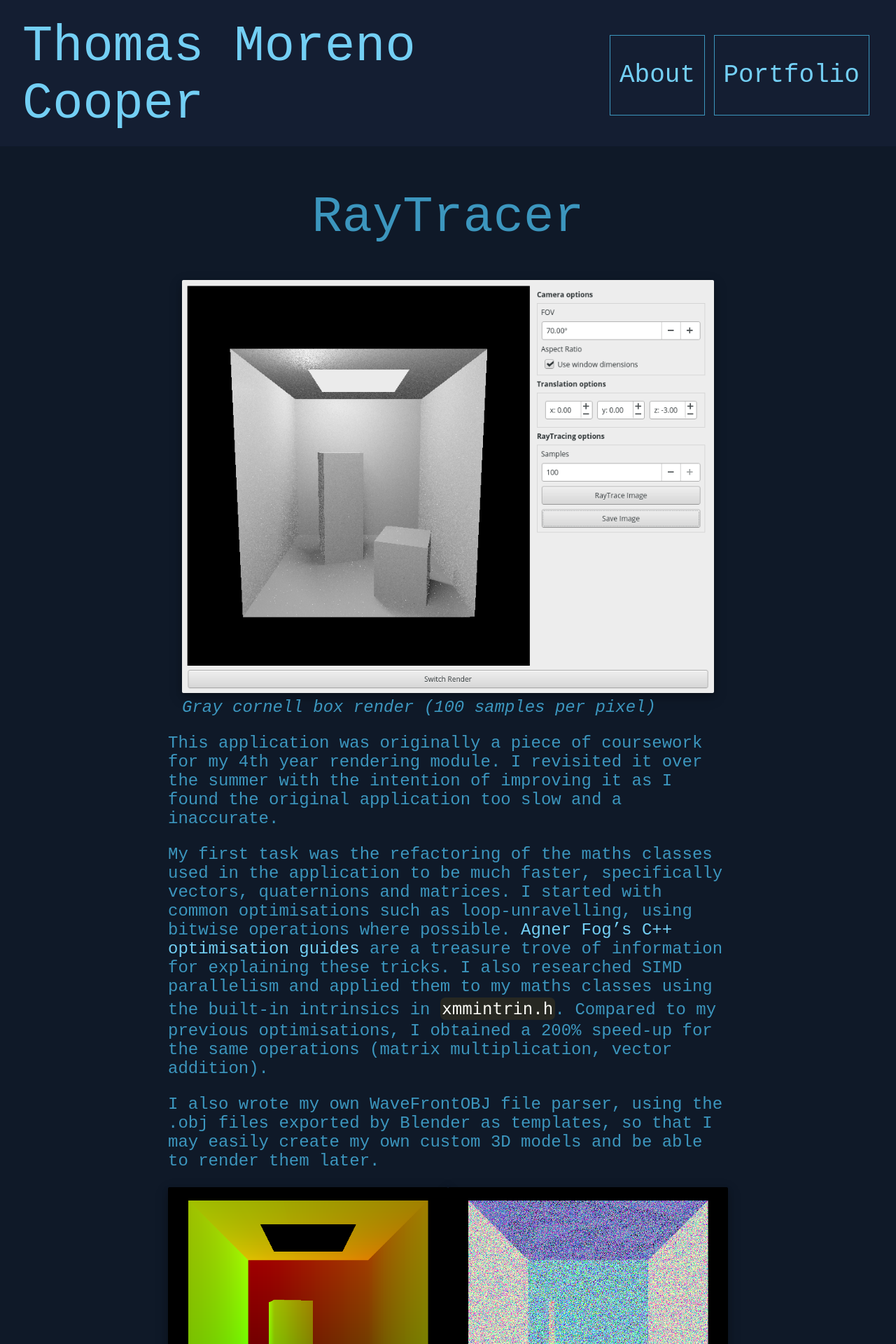
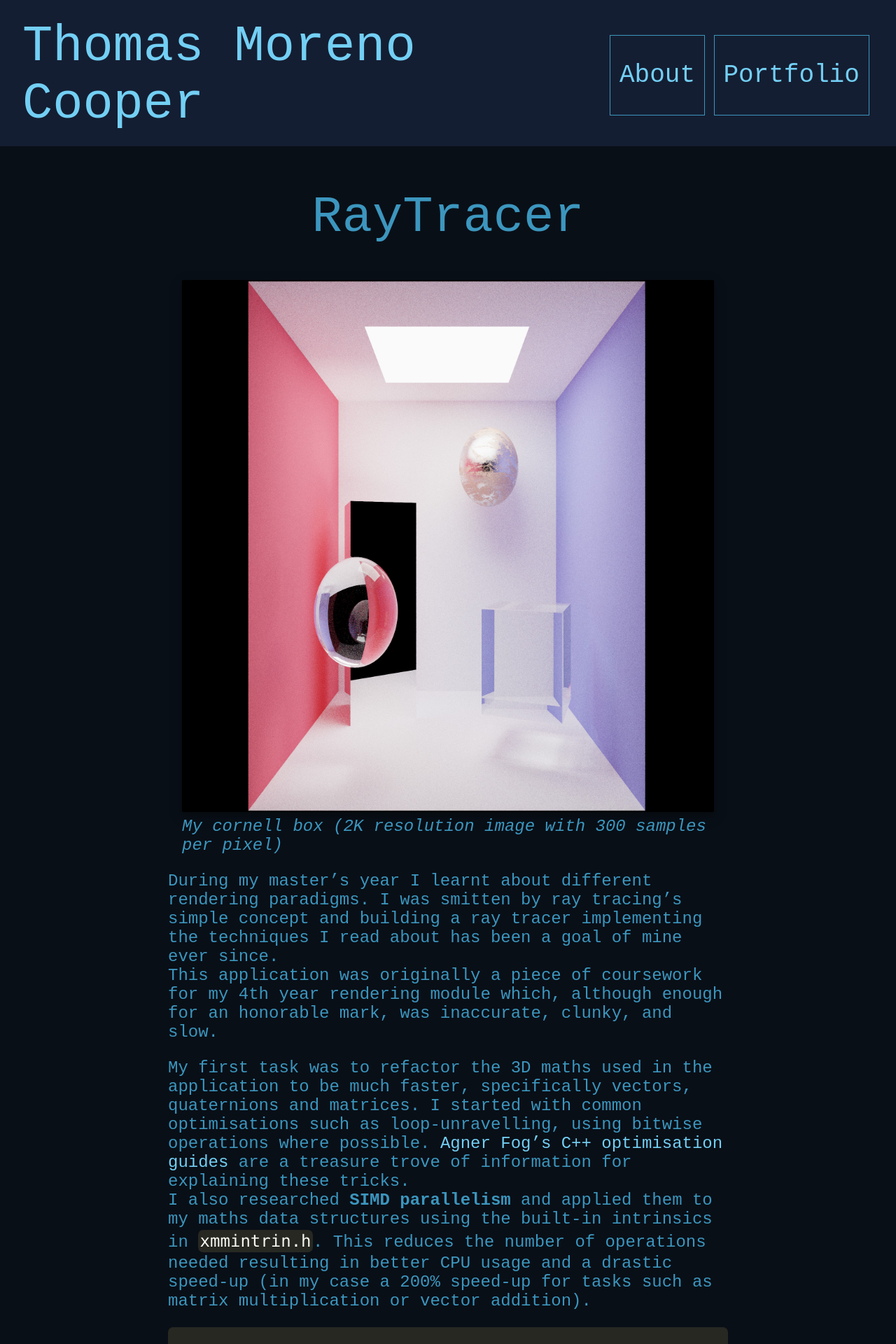
Before and after one commit to TMoCo/TMoCo.github.io, a Jekyll site: the page built from pages/portfolio/RayTracer.markdown, in a window 1280 px wide. Shown: the top 1920 px of the page at 70% size. Built offline with Jekyll 4.4.1, drawn with Linux system fonts in a browser that asks for light colours; some of the changed text lies outside the part shown.

Commit message:
update ray tracer

```diff
--- a/_layouts/home.html
+++ b/_layouts/home.html
@@ -9,14 +9,17 @@
   </div>
 
   <div class="flex-wrapper">
-    <img class="home-img" src="assets/RayTracerGUI.png">
+    <img class="home-img" src="assets/2kcornellbox.jpg">
     <img class="home-img" src="assets/Ubiquitin.png">
     <img class="home-img" src="assets/RavenEngineEditor.png">
     <img class="home-img" src="assets/TerrainRendering.png">
     <img class="home-img" src="assets/Flushed.png">
     <img class="home-img" src="assets/CantWaitLvl3.gif">
+    <img class="home-img" src="assets/raytracergui.gif">
     <img class="home-img" src="assets/FreeFormDeformation.gif">
+    <img class="home-img" src="assets/composite_gbuffer.png">
     <img class="home-img" src="assets/InitialRayTracer.png">
+    <img class="home-img" src="assets/horizontalBVH.png">
     <img class="home-img" src="assets/Suzanne.png">
   </div>
 </main>
--- a/pages/portfolio/RayTracer.markdown
+++ b/pages/portfolio/RayTracer.markdown
@@ -1,41 +1,73 @@
 ---
 layout: portfolio_entry
 title:  "RayTracer"
-titlePicture: "/assets/InitialRayTracer.png"
+titlePicture: "/assets/2kcornellbox.jpg"
 permalink: "/RayTracer/"
-repo: "Simple-RayTracer"
+repo: "RayTracer"
 order: 6
 excerpt: A C++ application for loading a scene, viewing it in OpenGL and saving a ray traced render to an image.
 ---
 <!-- main content -->
-{% include captioned_image.html src='assets/RayTracerGUI.png' alt='raytracer gui' caption='Gray cornell box render (100 samples per pixel)' %}
+{% include captioned_image.html src='assets/2kcornellbox.jpg' alt='cornell box 2k res' caption='My cornell box (2K resolution image with 300 samples per pixel)' %}
 
-This application was originally a piece of coursework for my 4th year rendering module. I revisited it over the summer with the intention of improving it as I found the original application too slow and a inaccurate.
+During my master's year I learnt about different rendering paradigms. I was smitten by ray tracing's simple concept and building a ray tracer implementing the techniques I read about has been a goal of mine ever since. \\
+This application was originally a piece of coursework for my 4th year rendering module which, although enough for an honorable mark, was inaccurate, clunky, and slow.
 
-My first task was the refactoring of the maths classes used in the application to be much faster, specifically vectors, quaternions and matrices. I started with common optimisations such as loop-unravelling, using bitwise operations where possible. [Agner Fog's C++ optimisation guides][agner] are a treasure trove of information for explaining these tricks.
-I also researched SIMD parallelism and applied them to my maths classes using the built-in intrinsics in <code class="language-cpp">xmmintrin.h</code>. Compared to my previous optimisations, I obtained a 200% speed-up for the same operations (matrix multiplication, vector addition).
+My first task was to refactor the 3D maths used in the application to be much faster, specifically vectors, quaternions and matrices. I started with common optimisations such as loop-unravelling, using bitwise operations where possible. [Agner Fog's C++ optimisation guides][agner] are a treasure trove of information for explaining these tricks. \\
+I also researched **SIMD parallelism** and applied them to my maths data structures using the built-in intrinsics in <code class="language-cpp">xmmintrin.h</code>. This reduces the number of operations needed resulting in better CPU usage and a drastic speed-up (in my case a 200% speed-up for tasks such as matrix multiplication or vector addition).
+<pre><code class="language-cpp">// transpose a 4x4 matrix
+Matrix4 Matrix4::transpose(const Matrix4& mat)
+{
+  __m128 c0c1 = _mm_shuffle_ps(mat.__m[0], mat.__m[1], _MM_SHUFFLE(1, 0, 1, 0));
+  __m128 c2c3 = _mm_shuffle_ps(mat.__m[2], mat.__m[3], _MM_SHUFFLE(1, 0, 1, 0));
+  __m128 c1c0 = _mm_shuffle_ps(mat.__m[1], mat.__m[0], _MM_SHUFFLE(2, 3, 2, 3));
+  __m128 c3c2 = _mm_shuffle_ps(mat.__m[3], mat.__m[2], _MM_SHUFFLE(2, 3, 2, 3));
+  Matrix4 t;
+  t.__m[0] = _mm_shuffle_ps(c0c1, c2c3, _MM_SHUFFLE(2, 0, 2, 0));
+  t.__m[1] = _mm_shuffle_ps(c0c1, c2c3, _MM_SHUFFLE(3, 1, 3, 1));
+  t.__m[2] = _mm_shuffle_ps(c1c0, c3c2, _MM_SHUFFLE(1, 3, 1, 3));
+  t.__m[3] = _mm_shuffle_ps(c1c0, c3c2, _MM_SHUFFLE(0, 2, 0, 2));
+  return t;
+}</code></pre>
 
-I also wrote my own WaveFrontOBJ file parser, using the .obj files exported by Blender as templates, so that I may easily create my own custom 3D models and be able to render them later.
+I am now the proud owner of a small maths library I can use in all my graphics projects! \\
+I also wrote my own WaveFrontOBJ file parser, using the .obj files exported by Blender as templates, so that I may easily create my own custom 3D models and render them. The current iteration uses modern C++ features such as regular expressions to split file lines but I think I will revert to a more C based solution for efficiency.
 
 <div class="flex-wrapper">
 <img src="{{site.url}}/assets/correctUVs.png" style="width: 50%;">
 <img src="{{site.url}}/assets/directions.png" style="width: 50%;">
 <img src="{{site.url}}/assets/normals.png" style="width: 50%;">
-<em>Clockwise: correct UVs, random directions, normals</em>
+<em>Clockwise: correct UVs, random directions, normals. Generated in the old application.</em>
+</div>
+As my application grew in size and complexity, I quickly found myself hindered by the limitations of my development environment. My coursework used *OpenGL 1.1* (from the Jurassic era) and, due to its much smaller scope, was manageable on my Linux partition with no IDE and no external libary dependencies bar *Qt*. \\
+Once I could raytrace objects, I migrated the project to a Windows environment to use Visual Studio and modern *OpenGL* features. \\
+To manage the third party libraries I would now need, I learnt to use *CMake* to manage my project and wrote a script to generate Visual Studio solutions. Adding external code now requires only editing a CMakeList file and running the script, no arcane Visual Studio knowledge needed!
+
+I used this change as an occasion to make deep modifications to the application's architecture, such as using *Dear ImGui* instead of *Qt* for the GUI, so much so that practically nothing of the original coursework remains.
+
+<div class="flex-wrapper">
+<img src="{{site.url}}/assets/RayTracerGUI.png" style="width: 90%;">
+<img src="{{site.url}}/assets/guiiteration4.png" style="width: 90%;">
+<em>Top to bottom: Original GUI in Linux, new GUI in Windows.</em>
 </div>
 
-Once I could raytrace objects, I migrated from a Linux to Windows development environment to use Visual Studio and modern OpenGL features (the coursework used OpenGL 1.1).
-To manage third party libraries, I learnt to use CMake to manage my project and wrote a script to generate Visual Studio solutions.
+Taking inspiration from the fantastic [Physically Based Rendering: From Theory To Implementation][pbr], which has been incredibly useful, I've created a custom scene format based on JSON for loading primitives, either simple geometry or triangle meshes, and customising their properties. The scene is rendered in a debug OpenGL preview and raytraced to an image file.
 
-Taking inspiration from the fantastic [Physically Based Rendering: From Theory To Implementation][pbr], I've created a custom scene format for loading geometric primitives which can be viewed rendered in OpenGL and raytraced to an image file.
+<div class="flex-wrapper">
+<img src="{{site.url}}/assets/PBRv1.jpg" style="width: 50%;">
+<img src="{{site.url}}/assets/glassballandlight.jpg" style="width: 50%;">
+<img src="{{site.url}}/assets/horizontalBVH.png" style="width: 100%;">
+<em>Clockwise: A rusted iron ball, a glass ball illuminated by a ball of light, Horizontal Bounding Volume Hierarchy of a teapot (6320 triangles).</em>
+</div>
 
-This is still work in progress and as you may see from the first image, there are some issues still to be resolved (notice the white spot in the top left corner of the image).
-However, I intend to fix these and add more features namely:
-- a better material system for volumetric rendering
-- multithreading, by creating a thread safe stack of image pixel jobs that threads will pop once it's colour has been computed
-- Bounding Volume Hierarchies (BVH) and experiment with different Sufrace Area Heuristics (SAH).
+This project is still very much ongoing as there is a plethora of techniques and desirable features that remain to be added! \\
+These include:
+- Image Based Lighting, sample from a cube map for beautiful background reflections.
+- Multithreading, using thread pools to parallelise tasks like casting rays.
+- Volumetric rendering, more complex BSDFs, BTDFs and BSSRDFs.
+- More accurate Monte Carlo sampling for faster renders.
 
-So far this has been a really fun project and I love adding more to it whenever can.
+For more information on the project and to inspect the source code, please visit the GitHub repository!
 
 [agner]:https://www.agner.org/optimize/#manuals
 [pbr]:https://www.pbr-book.org/
--- a/pages/portfolio/TerrainRendering.markdown
+++ b/pages/portfolio/TerrainRendering.markdown
@@ -14,7 +14,7 @@
 Using the Vulkan API I explored some of the ways terrain is rendered and implemented some optimisations techniques. The terrain is generated by reading values from a gray-scale height map image and using them as the Y value of vertices of a grid in the XZ plane.
 
 The need to send vertex attribute data to the GPU can be bypassed completely by invoking <code class="language-cpp">VkCmdDraw</code> or <code class="language-cpp">VkCmdDrawIndexed</code> without binding a vertex buffer. Vertex data is generated in the vertex shader by using <code class="language-glsl">gl_VertexIndex</code> and some information on the terrain grid dimensions:
-<pre><code class="language-glsl">int id = <code class="language-glsl">gl_VertexIndex</code>;
+<pre><code class="language-glsl">int id = gl_VertexIndex
 int row = id / mapSize;
 int col = id / mapSize;
 vec2 uv = vec2(row / (float)mapSize, col / (float)mapSize);
--- a/style/default.css
+++ b/style/default.css
@@ -11,6 +11,13 @@
   margin-right: auto;
   margin-left: auto;
   margin-bottom: 15px;
+}
+
+div.cvlink {
+  background-color: #242424;
+  padding: 10px;
+  border-radius: 2px;
+  color: white;
 }
 
 div.captioned_image_wrapper {
--- a/style/main.css
+++ b/style/main.css
@@ -19,7 +19,7 @@
   margin: 0px;
   height:100vh;
 
-  background-color: #0f1928;
+  background-color: #090f17;
   color: #3c96be;
   font-family: 'Courier New', monospace;
   font-size: 1.5em;
```
Also changed, not shown: pages/about.markdown (+9 -5 lines), assets/2kcornellbox.jpg (added), assets/PBRv1.jpg (added), assets/glassballandlight.jpg (added), assets/guiiteration4.png (added), assets/horizontalBVH.png (added), assets/raytracergui.gif (added).
